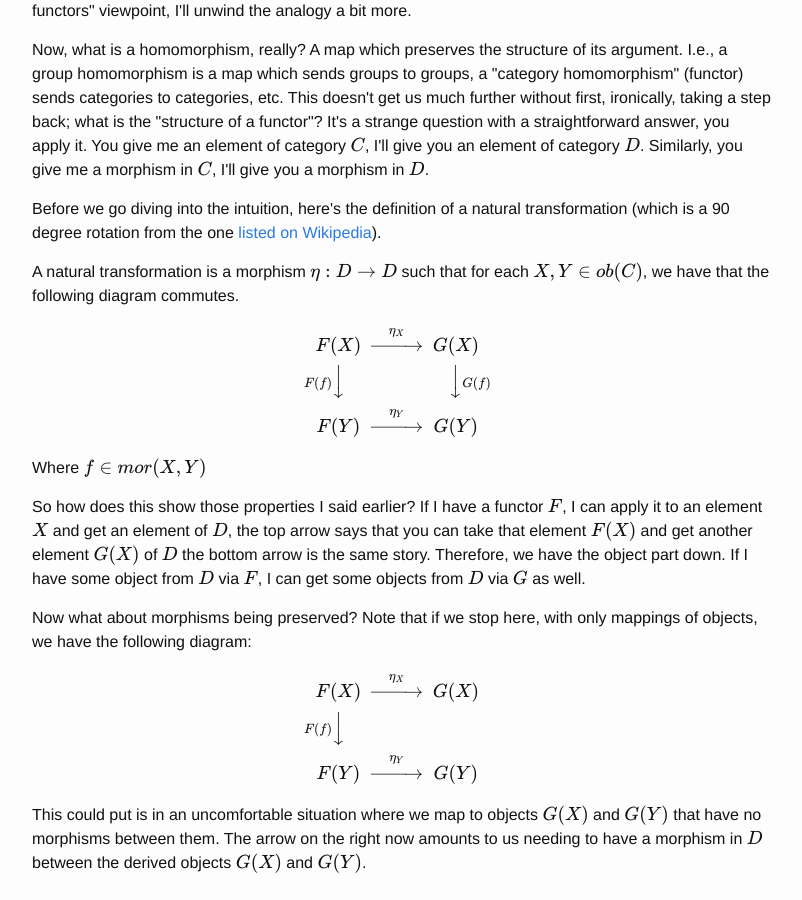
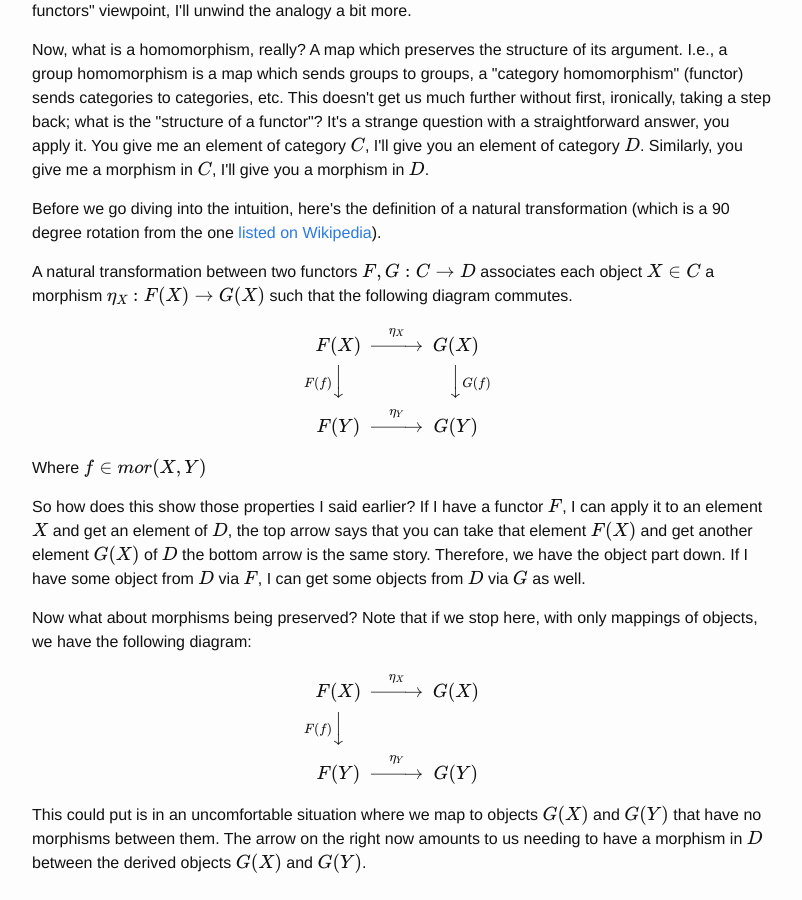
Before and after one commit to b-t-g/b-t-g.github.io, a Jekyll site: the page built from _posts/2018-04-11-understanding-natural-transformations.html, in a window 1280 px wide and 900 px high, scrolled down 447 px. Shown: the whole window, without its empty margins (238-1040 px from the left). Built offline with Jekyll 4.4.1, drawn with Linux system fonts in a browser that asks for light colours; formulas are drawn with MathJax 3.

Commit message:
Fix definition of natural transformation

```diff
--- a/_posts/2018-04-11-understanding-natural-transformations.html
+++ b/_posts/2018-04-11-understanding-natural-transformations.html
@@ -39,7 +39,7 @@ Before we go diving into the intuition, here's the definition of a natural trans
 </p>
 
 <p>
-A natural transformation is a morphism \(\eta: D\to D\) such that for each \(X,Y\in ob(C)\), we have that the following diagram commutes.
+A natural transformation between two functors \(F,G:C\to D\) associates each object \(X\in C\) a morphism \(\eta_X: F(X)\to G(X)\) such that the following diagram commutes.
 \[\begin{CD}
 F(X) @>\eta_X>> G(X) \\
 @VF(f)VV        @VVG(f)V \\
--- a/src/drafts/understanding-natural-transformations.org
+++ b/src/drafts/understanding-natural-transformations.org
@@ -29,7 +29,7 @@ I'll give you a morphism in $D$.
 
 Before we go diving into the intuition, here's the definition of a natural transformation (which is a 90 degree rotation from the one [[https://en.wikipedia.org/wiki/Natural_transformation#Definition][listed on Wikipedia]]).
 
-A natural transformation is a morphism $\eta: D\to D$ such that for each $X,Y\in ob(C)$, we have that the following diagram commutes.
+A natural transformation between two functors $F,G:C\to D$ associates each object $X\in C$ a morphism $\eta_X: F(X)\to G(X)$ such that the following diagram commutes.
 \[\begin{CD}
 F(X) @>\eta_X>> G(X) \\
 @VF(f)VV        @VVG(f)V \\
```
